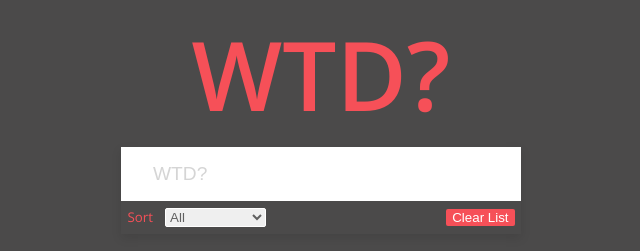
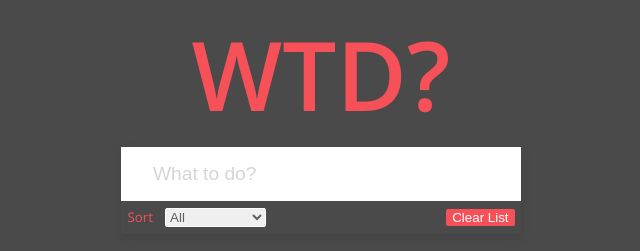
Before and after one commit to 19ozman/todo, a website: page index.html in a window 1280 px wide. Shown: the top 251 px of the page, 319-959 px from the left. Drawn offline with nearby package versions, Linux system fonts and the light colour scheme.

Commit message:
changed placeholder text

```diff
--- a/index.html
+++ b/index.html
@@ -11,7 +11,7 @@
 	<body>
 		<h1>WTD?</h1>
 		<form id="form" autocomplete="off">
-			<input type="text" class="input" id="input" placeholder="WTD?" />
+			<input type="text" class="input" id="input" placeholder="What to do?" />
 			<ul class="todos" id="todos"></ul>
 			<small class="sortera">Sort</small>
 			<select class="filter-todo">
```
